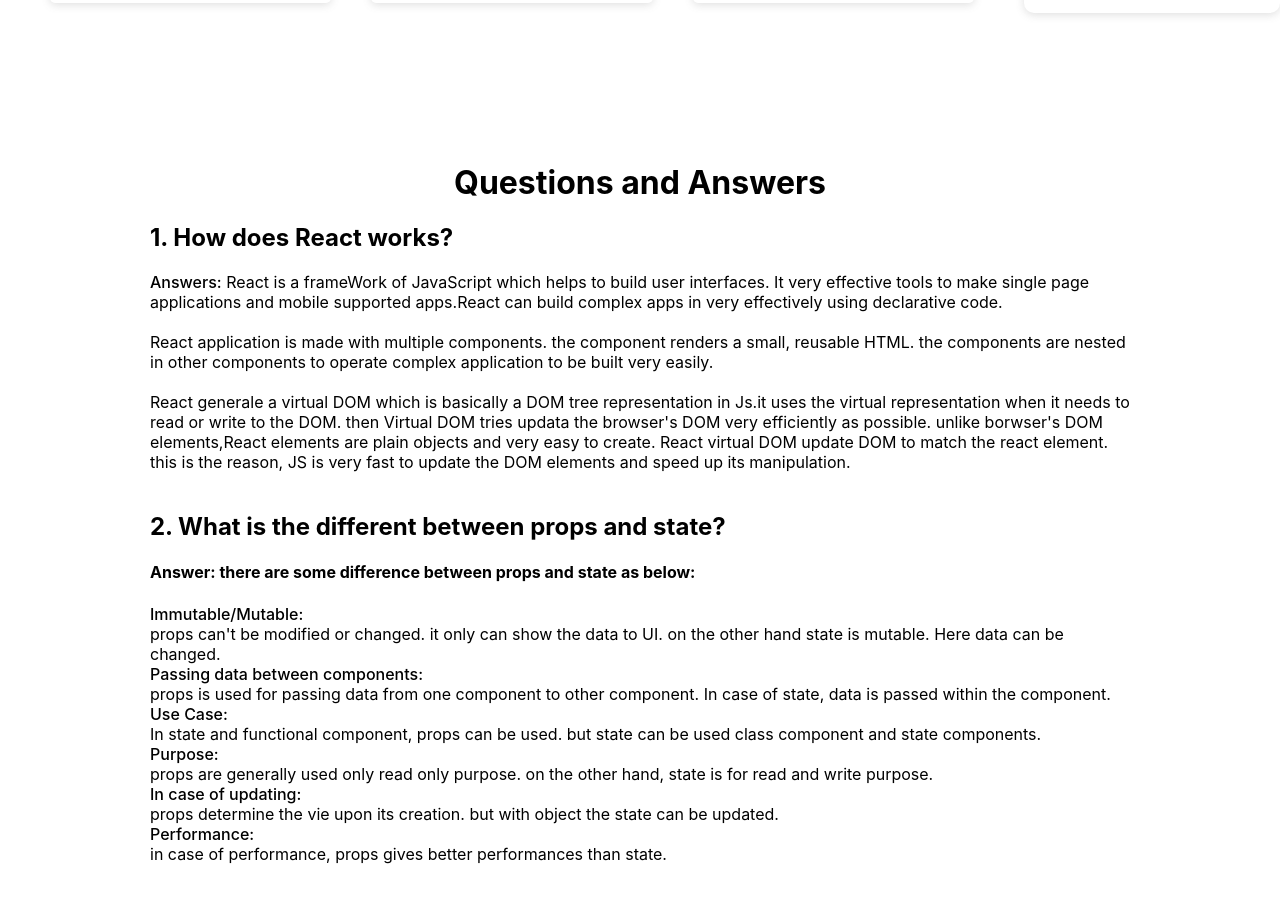
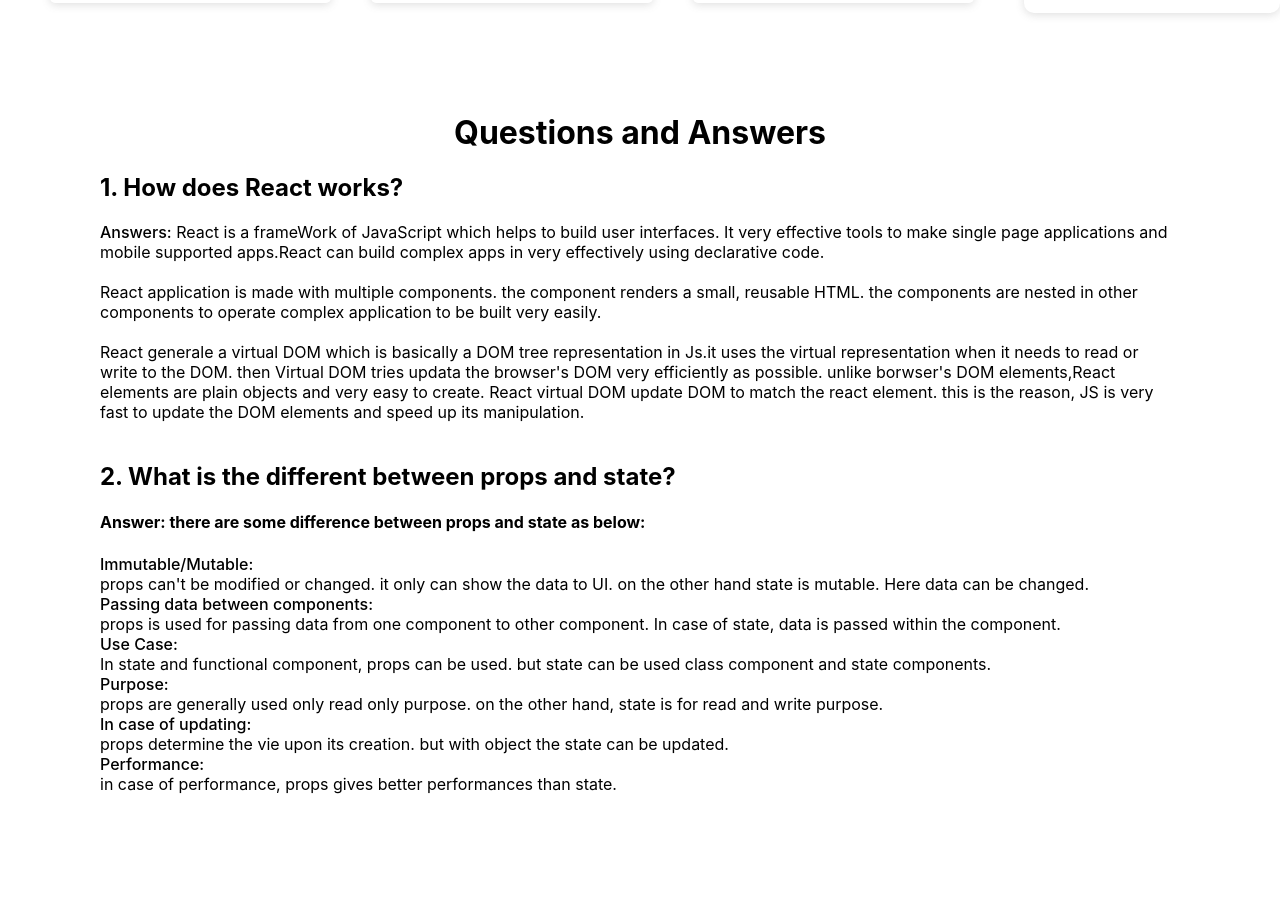
Before and after one commit to hasan-mohammad-bd/Leather-shop, a React (Create React App) app: page / in a window 1280 px wide. Shown: the part 1824-2727 px from the top of the page. Built offline with nearby package versions, Linux system fonts and the light colour scheme.

Commit message:
fixcing cursor pointer

```diff
--- a/src/components/Answers/Answers.css
+++ b/src/components/Answers/Answers.css
@@ -1,6 +1,6 @@
 .writing{
     text-align: left;
-    margin: 150px;
+    margin: 100px;
 }
 
 span {
--- a/src/components/Cart/Cart.css
+++ b/src/components/Cart/Cart.css
@@ -28,4 +28,7 @@
 .selected-cart button {
     border: 0;
     padding: 10px;
+    cursor: pointer;
+
+
 }
--- a/src/components/Shop/Shop.css
+++ b/src/components/Shop/Shop.css
@@ -29,6 +29,7 @@
     border: 0;
     background-color: rgb(163, 77, 77);
     color: white;
+    cursor: pointer;
 
 }
 
@@ -42,6 +43,7 @@
     border: 0;
     background-color: rgb(221, 168, 69);
     color: white;
+    cursor: pointer;
 }
 
 @media only screen and (max-width: 600px) {
```
